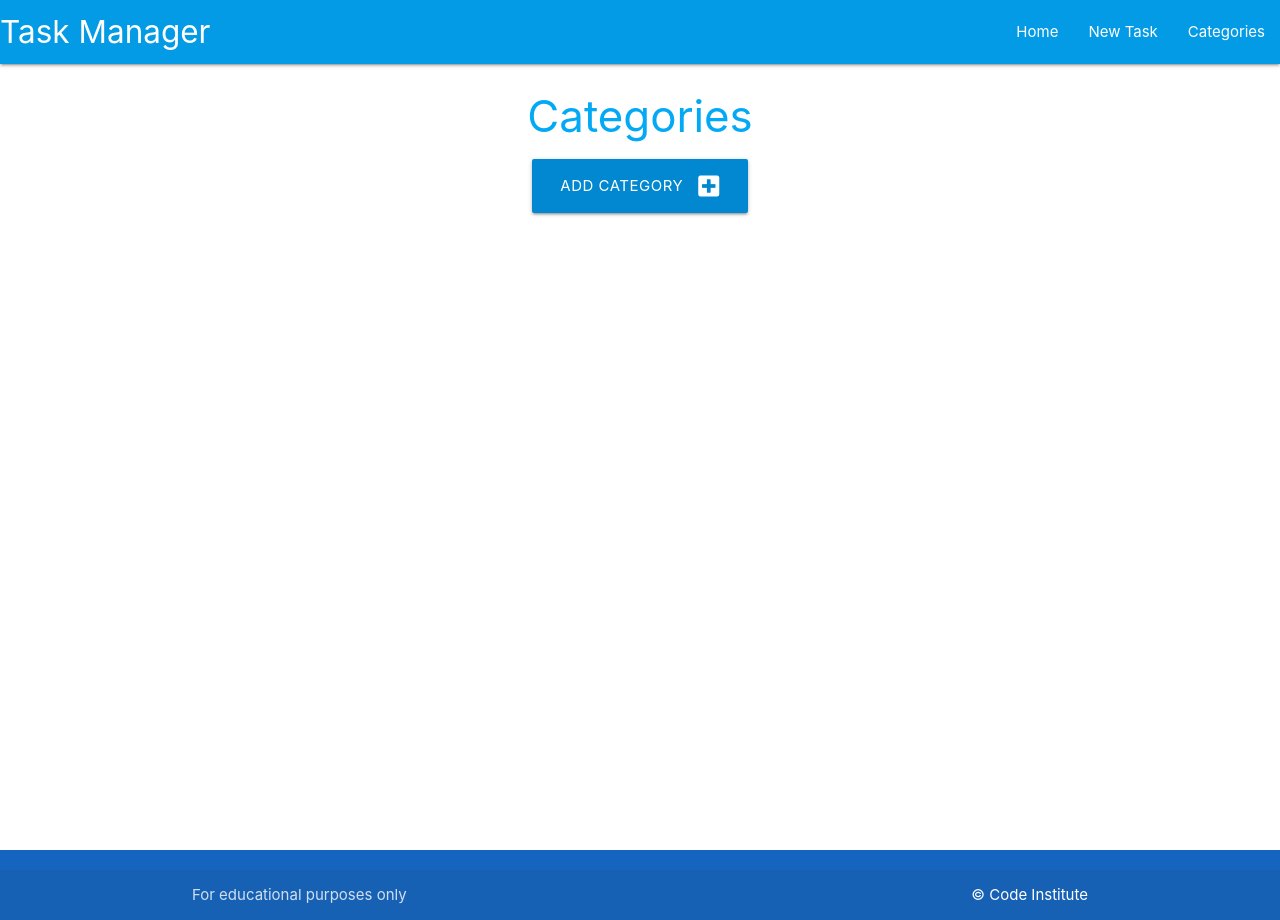
After one commit to mark279455/flask-tasks, a Flask app: template taskmanager/templates/categories.html in a window 1280 px wide. The commit adds this page. Run offline with Flask 3, Linux system fonts and the light colour scheme; the template is opened without the code that fills it, so the values that code supplies are empty; parts of the project's set-up code (start-up, migrations or seed data) failed here and were passed over.

Commit message:
defined routes for categories and add_category

```diff
--- /dev/null
+++ b/taskmanager/templates/add_category.html
@@ -0,0 +1,6 @@
+{% extends "base.html" %}
+{% block content %}
+
+<h3 class="light-blue-text text-darken4 center-align">Add Category</h3>
+
+{% endblock %}
--- a/taskmanager/templates/base.html
+++ b/taskmanager/templates/base.html
@@ -24,7 +24,7 @@
                 <ul class="right hide-on-med-and-down">
                     <li><a href="{{ url_for('home') }}">Home</a></li>
                     <li><a href="">New Task</a></li>
-                    <li><a href="">Categories</a></li>
+                    <li><a href="{{ url_for('categories') }}">Categories</a></li>
                 </ul>
             </div>
         </nav>
@@ -33,7 +33,7 @@
         <ul class="sidenav" id="mobile-demo">
             <li><a href="{{ url_for('home') }}">Home</a></li>
             <li><a href="">New Task</a></li>
-            <li><a href="">Categories</a></li>
+            <li><a href="{{ url_for('categories') }}">Categories</a></li>
         </ul>
     </header>
 
--- /dev/null
+++ b/taskmanager/templates/categories.html
@@ -0,0 +1,16 @@
+{% extends "base.html" %}
+{% block content %}
+
+<h3 class="light-blue-text text-darken4 center-align">Categories</h3>
+
+<div class="row">
+    <div class="col s12 center-align">
+        <a href="{{ url_for('add_category') }}" class="btn-large light-blue darken-2">
+            Add Category<i class="fas fa-plus-square right"></i>
+
+        </a>
+    </div>
+</div>
+
+
+{% endblock %}
```
Also changed, not shown: taskmanager/routes.py (+10 -0 lines).
